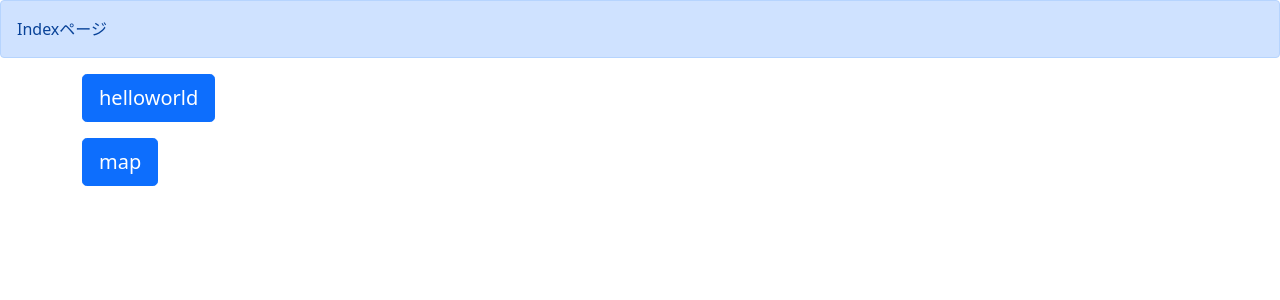
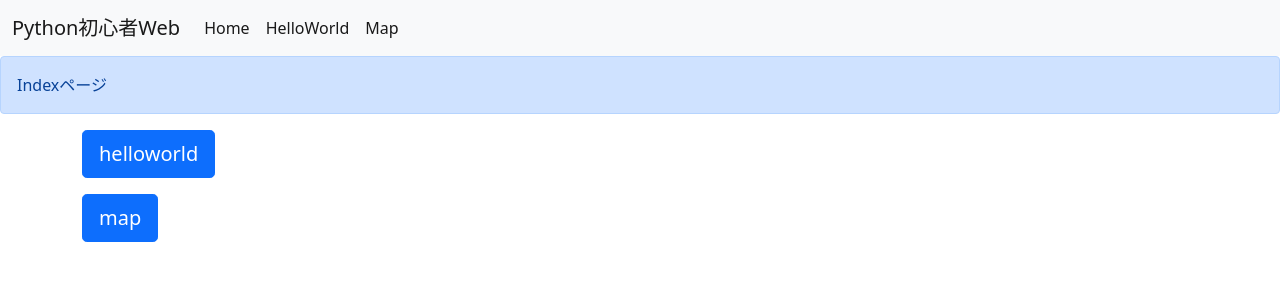
Before and after one commit to NakMits/python-apps-for-learning, a Django app: page / in a window 1280 px wide. Shown: the top 300 px of the page. Run offline with Django 3.2, Linux system fonts and the light colour scheme.

Commit message:
Add Navbar

```diff
--- a/recomap/templates/recomap/base.html
+++ b/recomap/templates/recomap/base.html
@@ -2,8 +2,8 @@
 <html lang="ja">
     <head>
         <!-- Required meta tags -->
-    <meta charset="utf-8" />
-    <meta name="viewport" content="width=device-width, initial-scale=1" />
+        <meta charset="utf-8"/>
+        <meta name="viewport" content="width=device-width, initial-scale=1"/>
 
         <!-- Bootstrap CSS -->
         <link
@@ -16,7 +16,18 @@
         <title>recomap</title>
     </head>
     <body>
-
+        <nav class="navbar navbar-expand-lg navbar-light bg-light">
+            <div class="container-fluid">
+                <a class="navbar-brand" href="/">Python初心者Web</a>
+                <div class="collapse navbar-collapse">
+                    <div class="navbar-nav">
+                        <a class="nav-link active" href="/">Home</a>
+                        <a class="nav-link active" href="helloworld">HelloWorld</a>
+                        <a class="nav-link active" href="map">Map</a>
+                    </div>
+                </div>
+            </div>
+        </nav>
         {% block header %}
         {% endblock header %}
 
```
Lines whose indentation alone changed are shown as unchanged.
